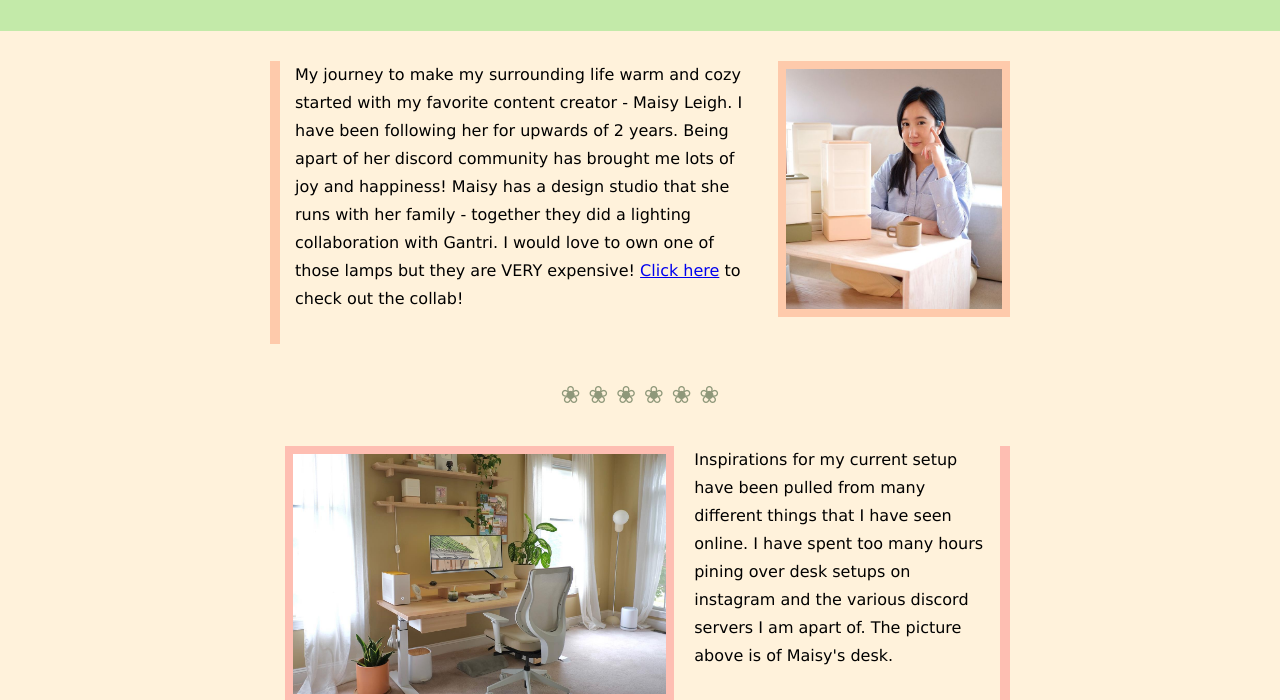
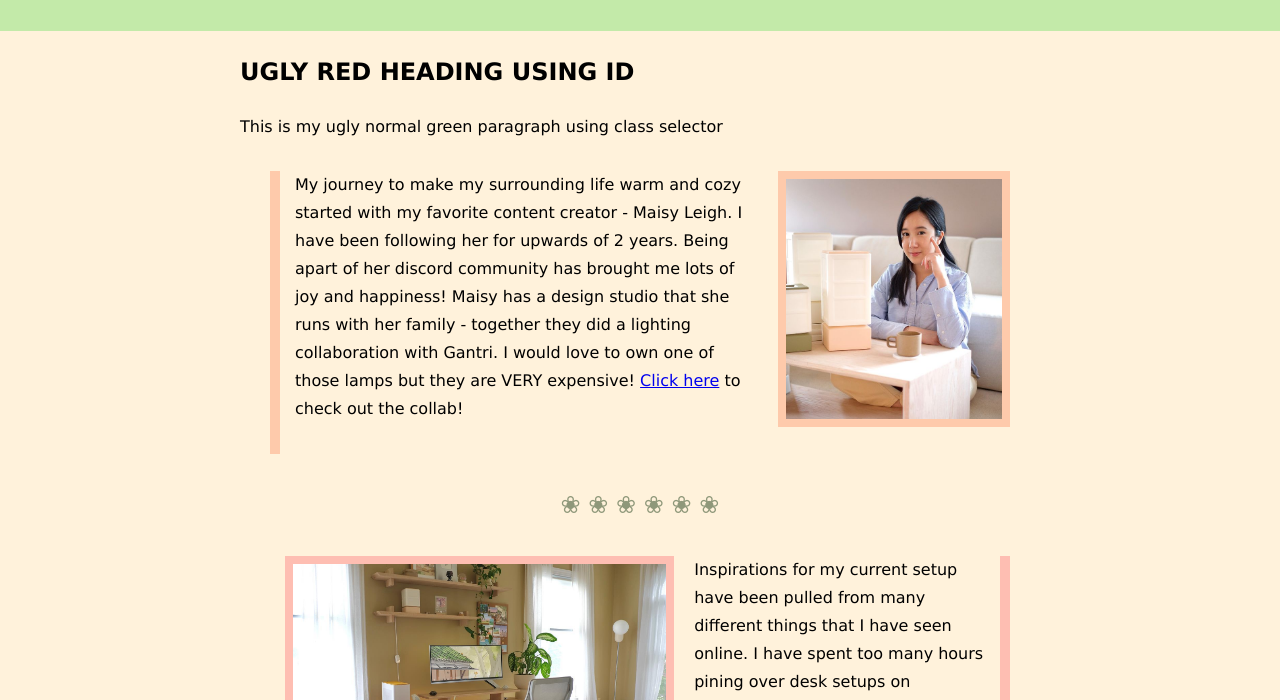
Before and after one commit to LaunchCodeAllhubs/js-assignment-4-html-me-something-keydamm, a website: page index.html in a window 1280 px wide. Shown: the part 100-800 px from the top of the page. Drawn offline with Linux system fonts and the light colour scheme.

Commit message:
Added the requirements for this

```diff
--- a/index.html
+++ b/index.html
@@ -14,6 +14,10 @@
    </header>
 
    <main>
+      <section>
+         <h2 id="mainHeading">UGLY RED HEADING USING ID</h2>
+         <p id="testP" class="funParagraph">This is my ugly normal green paragraph using class selector</p>
+      </section>
 
       <section id="style-peach-left">
          <img class="img-med float-right img-border-peach" src="/images/maisy-gantri.jpeg" />
```
